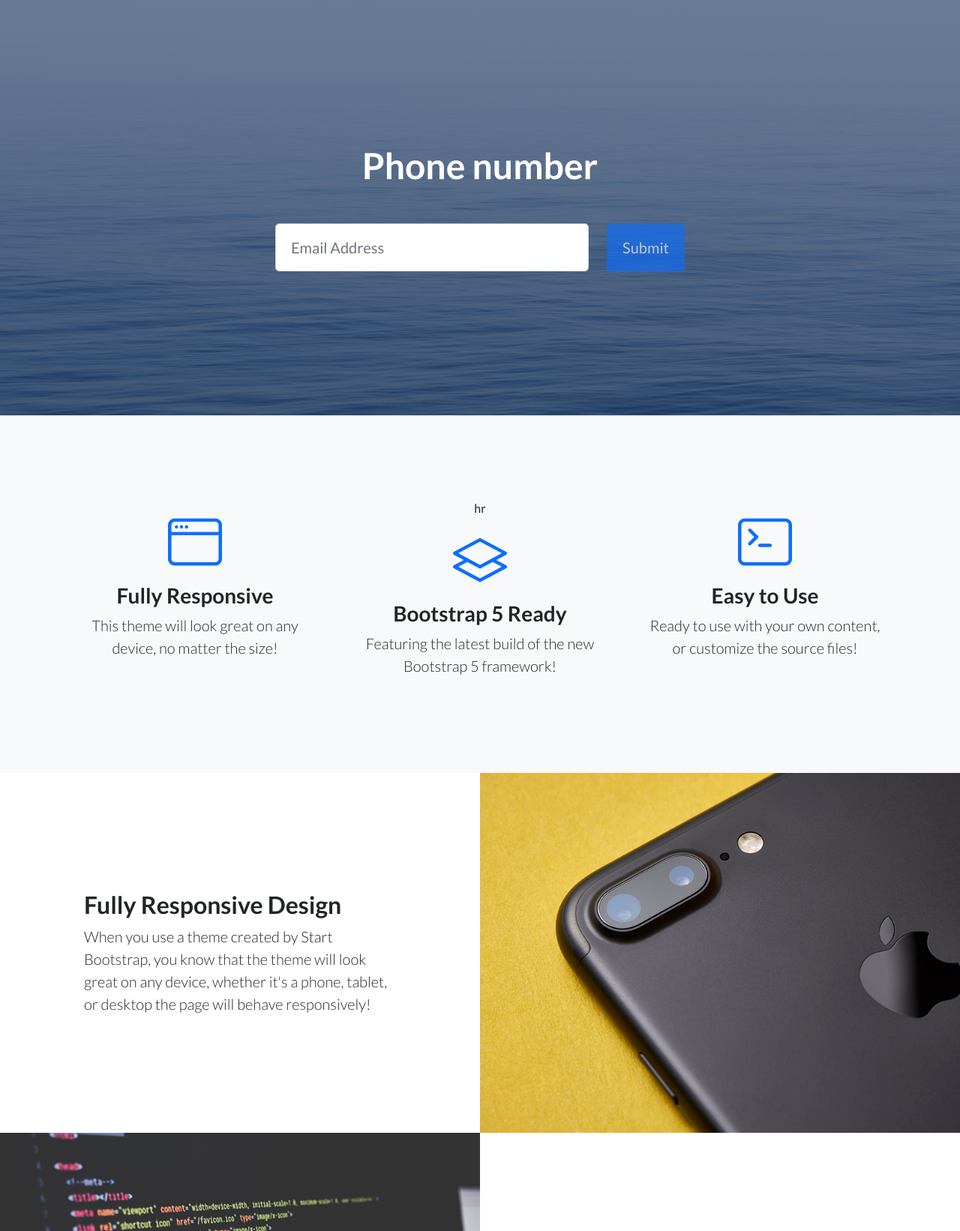
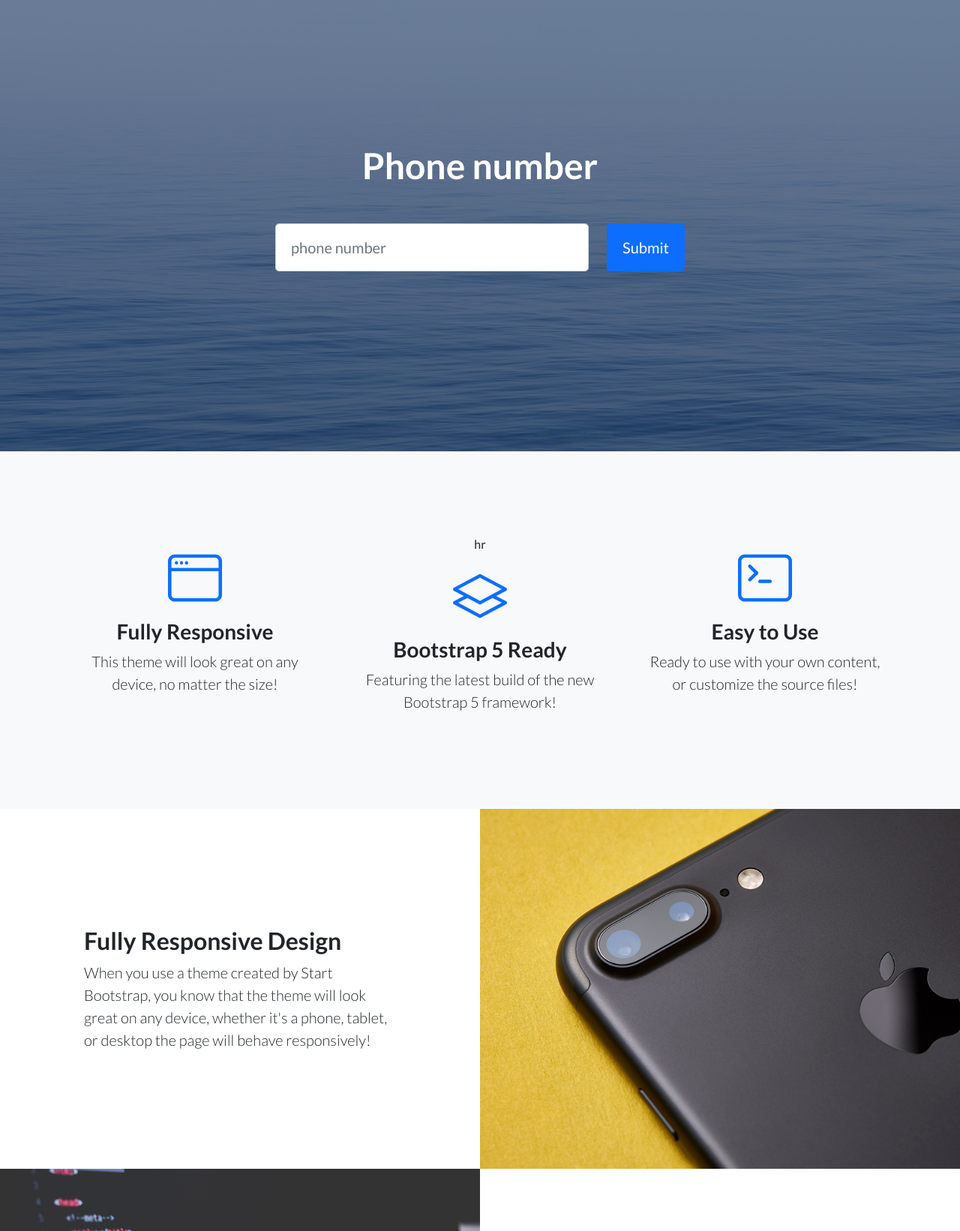
Before and after one commit to aleducode/country-manager, a Django app: template country_manager/templates/index.html in a window 1280 px wide. Shown: the part 66-1708 px from the top of the page at 75% size. Run offline with Django 3.2, Linux system fonts and the light colour scheme; the template is opened without the code that fills it, so the values that code supplies are empty; some libraries are stand-ins or nearby versions.

Commit message:
ajax call for interative country retrieve.

```diff
--- a/config/api_router.py
+++ b/config/api_router.py
@@ -2,7 +2,7 @@ from django.conf import settings
 from rest_framework.routers import DefaultRouter, SimpleRouter
 
 from country_manager.users.api.views import UserViewSet
-from country_manager.countries.api.views import CountryViewSet, GonorreaViewSet
+from country_manager.countries.api.views import CountryViewSet
 
 if settings.DEBUG:
     router = DefaultRouter()
@@ -11,7 +11,6 @@ else:
 
 router.register("users", UserViewSet)
 router.register("countries", CountryViewSet)
-router.register("gonorrea", GonorreaViewSet)
 
 
 
--- a/config/settings/base.py
+++ b/config/settings/base.py
@@ -64,6 +64,7 @@ DJANGO_APPS = [
     # "django.contrib.humanize", # Handy template tags
     "django.contrib.admin",
     "django.forms",
+    "django.contrib.postgres"
 ]
 THIRD_PARTY_APPS = [
     "django_celery_beat",
--- a/country_manager/countries/admin.py
+++ b/country_manager/countries/admin.py
@@ -7,7 +7,7 @@ from country_manager.countries.models import Country, Currency
 @admin.register(Country)
 class CountryAdmin(admin.ModelAdmin):
     """Country admin."""
-    search_fields = ['name']
+    search_fields = ['name', "phone_prefix"]
 
 
 @admin.register(Currency)
--- a/country_manager/templates/index.html
+++ b/country_manager/templates/index.html
@@ -1,6 +1,7 @@
 {% load static %}
 <!DOCTYPE html>
 <html lang="en">
+
 <head>
   <meta charset="utf-8" />
   <meta name="viewport" content="width=device-width, initial-scale=1, shrink-to-fit=no" />
@@ -10,12 +11,15 @@
   <!-- Favicon-->
   <link rel="icon" type="image/x-icon" href="{% static 'assets/favicon.ico' %}" />
   <!-- Bootstrap icons-->
-        <link href="https://cdn.jsdelivr.net/npm/bootstrap-icons@1.5.0/font/bootstrap-icons.css" rel="stylesheet" type="text/css" />
+  <link href="https://cdn.jsdelivr.net/npm/bootstrap-icons@1.5.0/font/bootstrap-icons.css" rel="stylesheet"
+    type="text/css" />
   <!-- Google fonts-->
-        <link href="https://fonts.googleapis.com/css?family=Lato:300,400,700,300italic,400italic,700italic" rel="stylesheet" type="text/css" />
+  <link href="https://fonts.googleapis.com/css?family=Lato:300,400,700,300italic,400italic,700italic" rel="stylesheet"
+    type="text/css" />
   <!-- Core theme CSS (includes Bootstrap)-->
   <link href="{% static 'css/styles.css' %}" rel="stylesheet" />
 </head>
+
 <body>
   <!-- Navigation-->
   <nav class="navbar navbar-light bg-light static-top">
@@ -32,16 +36,15 @@
           <div class="text-center text-white">
             <!-- Page heading-->
             <h1 class="mb-5">Phone number</h1>
-                            <form class="form-subscribe" id="contactForm" data-sb-form-api-token="API_TOKEN">
               <!-- Email address input-->
               <div class="row">
                 <div class="col">
-                                        <input class="form-control form-control-lg" id="emailAddress" type="email" placeholder="Email Address" data-sb-validations="required,email" />
-                                        <div class="invalid-feedback text-white" data-sb-feedback="emailAddress:required">Email Address is required.</div>
-                                        <div class="invalid-feedback text-white" data-sb-feedback="emailAddress:email">Email Address Email is not valid.</div>
+                  <input class="form-control form-control-lg" id="phone" type="number" placeholder="phone number"
+                    required />
                 </div>
-                                    <div class="col-auto"><button class="btn btn-primary btn-lg disabled" id="submitButton" type="submit">Submit</button></div>
+                <div class="col-auto"><button class="btn btn-primary btn-lg" onclick="checkCountry()">Submit</button></div>
               </div>
+              <h1 class="mb-5" id="result_search"></h1>
               <!-- Submit success message-->
               <!---->
               <!-- This is what your users will see when the form-->
@@ -50,15 +53,17 @@
                 <div class="text-center mb-3">
                   <div class="fw-bolder">Form submission successful!</div>
                   <p>To activate this form, sign up at</p>
-                                        <a class="text-white" href="https://startbootstrap.com/solution/contact-forms">https://startbootstrap.com/solution/contact-forms</a>
+                  <a class="text-white"
+                    href="https://startbootstrap.com/solution/contact-forms">https://startbootstrap.com/solution/contact-forms</a>
                 </div>
               </div>
               <!-- Submit error message-->
               <!---->
               <!-- This is what your users will see when there is-->
               <!-- an error submitting the form-->
-                                <div class="d-none" id="submitErrorMessage"><div class="text-center text-danger mb-3">Error sending message!</div></div>
-                            </form>
+              <div class="d-none" id="submitErrorMessage">
+                <div class="text-center text-danger mb-3">Error sending message!</div>
+              </div>
           </div>
         </div>
       </div>
@@ -96,24 +101,31 @@
   <section class="showcase">
     <div class="container-fluid p-0">
       <div class="row g-0">
-                    <div class="col-lg-6 order-lg-2 text-white showcase-img" style="background-image: url('{% static 'assets/img/bg-showcase-1.jpg' %}')"></div>
+        <div class="col-lg-6 order-lg-2 text-white showcase-img"
+          style="background-image: url('{% static 'assets/img/bg-showcase-1.jpg' %}')"></div>
         <div class="col-lg-6 order-lg-1 my-auto showcase-text">
           <h2>Fully Responsive Design</h2>
-                        <p class="lead mb-0">When you use a theme created by Start Bootstrap, you know that the theme will look great on any device, whether it's a phone, tablet, or desktop the page will behave responsively!</p>
+          <p class="lead mb-0">When you use a theme created by Start Bootstrap, you know that the theme will look great
+            on any device, whether it's a phone, tablet, or desktop the page will behave responsively!</p>
         </div>
       </div>
       <div class="row g-0">
-                    <div class="col-lg-6 text-white showcase-img" style="background-image: url('{% static 'assets/img/bg-showcase-2.jpg' %}')"></div>
+        <div class="col-lg-6 text-white showcase-img"
+          style="background-image: url('{% static 'assets/img/bg-showcase-2.jpg' %}')"></div>
         <div class="col-lg-6 my-auto showcase-text">
           <h2>Updated For Bootstrap 5</h2>
-                        <p class="lead mb-0">Newly improved, and full of great utility classes, Bootstrap 5 is leading the way in mobile responsive web development! All of the themes on Start Bootstrap are now using Bootstrap 5!</p>
+          <p class="lead mb-0">Newly improved, and full of great utility classes, Bootstrap 5 is leading the way in
+            mobile responsive web development! All of the themes on Start Bootstrap are now using Bootstrap 5!</p>
         </div>
       </div>
       <div class="row g-0">
-                    <div class="col-lg-6 order-lg-2 text-white showcase-img" style="background-image: url('{% static 'assets/img/bg-showcase-3.jpg' %}')"></div>
+        <div class="col-lg-6 order-lg-2 text-white showcase-img"
+          style="background-image: url('{% static 'assets/img/bg-showcase-3.jpg' %}')"></div>
         <div class="col-lg-6 order-lg-1 my-auto showcase-text">
           <h2>Easy to Use & Customize</h2>
-                        <p class="lead mb-0">Landing Page is just HTML and CSS with a splash of SCSS for users who demand some deeper customization options. Out of the box, just add your content and images, and your new landing page will be ready to go!</p>
+          <p class="lead mb-0">Landing Page is just HTML and CSS with a splash of SCSS for users who demand some deeper
+            customization options. Out of the box, just add your content and images, and your new landing page will be
+            ready to go!</p>
         </div>
       </div>
     </div>
@@ -134,7 +146,8 @@
           <div class="testimonial-item mx-auto mb-5 mb-lg-0">
             <img class="img-fluid rounded-circle mb-3" src="{% static 'assets/img/testimonials-2.jpg' %}" alt="..." />
             <h5>Fred S.</h5>
-                            <p class="font-weight-light mb-0">"Bootstrap is amazing. I've been using it to create lots of super nice landing pages."</p>
+            <p class="font-weight-light mb-0">"Bootstrap is amazing. I've been using it to create lots of super nice
+              landing pages."</p>
           </div>
         </div>
         <div class="col-lg-4">
@@ -165,11 +178,15 @@
             <!-- Email address input-->
             <div class="row">
               <div class="col">
-                                    <input class="form-control form-control-lg" id="emailAddressBelow" type="email" placeholder="Email Address" data-sb-validations="required,email" />
-                                    <div class="invalid-feedback text-white" data-sb-feedback="emailAddressBelow:required">Email Address is required.</div>
-                                    <div class="invalid-feedback text-white" data-sb-feedback="emailAddressBelow:email">Email Address Email is not valid.</div>
+                <input class="form-control form-control-lg" id="emailAddressBelow" type="email"
+                  placeholder="Email Address" data-sb-validations="required,email" />
+                <div class="invalid-feedback text-white" data-sb-feedback="emailAddressBelow:required">Email Address is
+                  required.</div>
+                <div class="invalid-feedback text-white" data-sb-feedback="emailAddressBelow:email">Email Address Email
+                  is not valid.</div>
               </div>
-                                <div class="col-auto"><button class="btn btn-primary btn-lg disabled" id="submitButton" type="submit">Submit</button></div>
+              <div class="col-auto"><button class="btn btn-primary btn-lg disabled" id="submitButton"
+                  type="submit">Submit</button></div>
             </div>
             <!-- Submit success message-->
             <!---->
@@ -179,14 +196,17 @@
               <div class="text-center mb-3">
                 <div class="fw-bolder">Form submission successful!</div>
                 <p>To activate this form, sign up at</p>
-                                    <a class="text-white" href="https://startbootstrap.com/solution/contact-forms">https://startbootstrap.com/solution/contact-forms</a>
+                <a class="text-white"
+                  href="https://startbootstrap.com/solution/contact-forms">https://startbootstrap.com/solution/contact-forms</a>
               </div>
             </div>
             <!-- Submit error message-->
             <!---->
             <!-- This is what your users will see when there is-->
             <!-- an error submitting the form-->
-                            <div class="d-none" id="submitErrorMessage"><div class="text-center text-danger mb-3">Error sending message!</div></div>
+            <div class="d-none" id="submitErrorMessage">
+              <div class="text-center text-danger mb-3">Error sending message!</div>
+            </div>
           </form>
         </div>
       </div>
@@ -228,10 +248,42 @@
   <script src="https://cdn.jsdelivr.net/npm/bootstrap@5.1.3/dist/js/bootstrap.bundle.min.js"></script>
   <!-- Core theme JS-->
   <script src="{% static 'js/scripts.js'%}"></script>
-        <!-- * * * * * * * * * * * * * * * * * * * * * * * * * * * * * * * * * * * * * * * *-->
-        <!-- * *                               SB Forms JS                               * *-->
-        <!-- * * Activate your form at https://startbootstrap.com/solution/contact-forms * *-->
-        <!-- * * * * * * * * * * * * * * * * * * * * * * * * * * * * * * * * * * * * * * * *-->
-        <script src="https://cdn.startbootstrap.com/sb-forms-latest.js"></script>
+  <script type="text/javascript" src="https://cdnjs.cloudflare.com/ajax/libs/jquery/3.3.1/jquery.min.js"></script>
+
+  <script>
+    function callApi(prefix) {
+      result = null
+      if (prefix){
+        $.ajax({
+          type: "GET",
+          url: "{% url 'api:country-list' %}?search=" + encodeURIComponent(prefix),
+          dataType: "json",
+          success: function (response) {
+            if (response.results.length > 0) {
+              result = response.results[0]
+              document.getElementById("result_search").innerHTML = "Hello user from " + result.flag_icon + ", u will pay me in: " + result.currency
+            }
+          }
+        });
+      }
+    }
+
+    function checkCountry() {
+      document.getElementById("result_search").innerHTML = "";
+      phone_number = document.getElementById('phone').value;
+      if (!phone_number.includes('+')) {
+        phone_number = '+' + phone_number;
+      }
+      let full_prefix = phone_number.slice(0, 4)
+      callApi(full_prefix)
+      if (document.getElementById("result_search").innerHTML == "") {
+        callApi(full_prefix.slice(0, 3))
+
+      }
+
+    }
+
+  </script>
 </body>
+
 </html>
```
Also changed, not shown: country_manager/countries/api/views.py (+4 -7 lines). Lines whose indentation alone changed are shown as unchanged.
